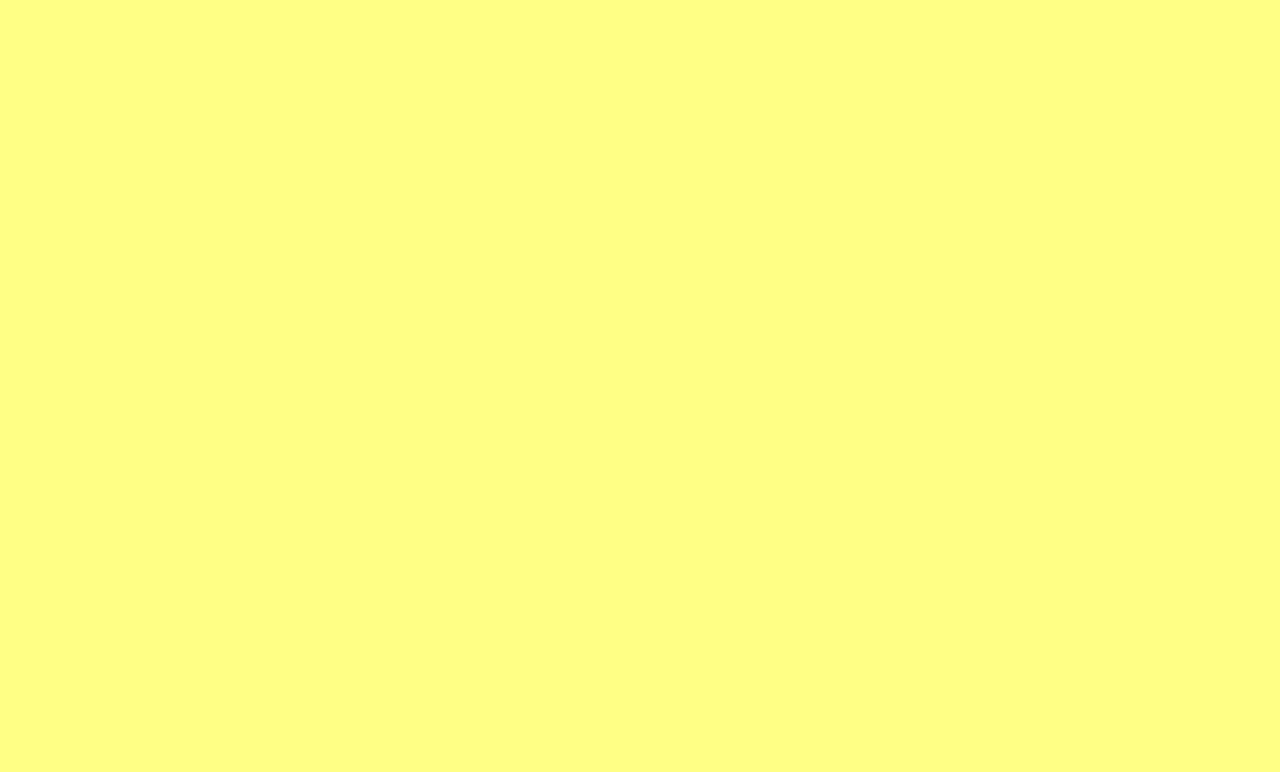
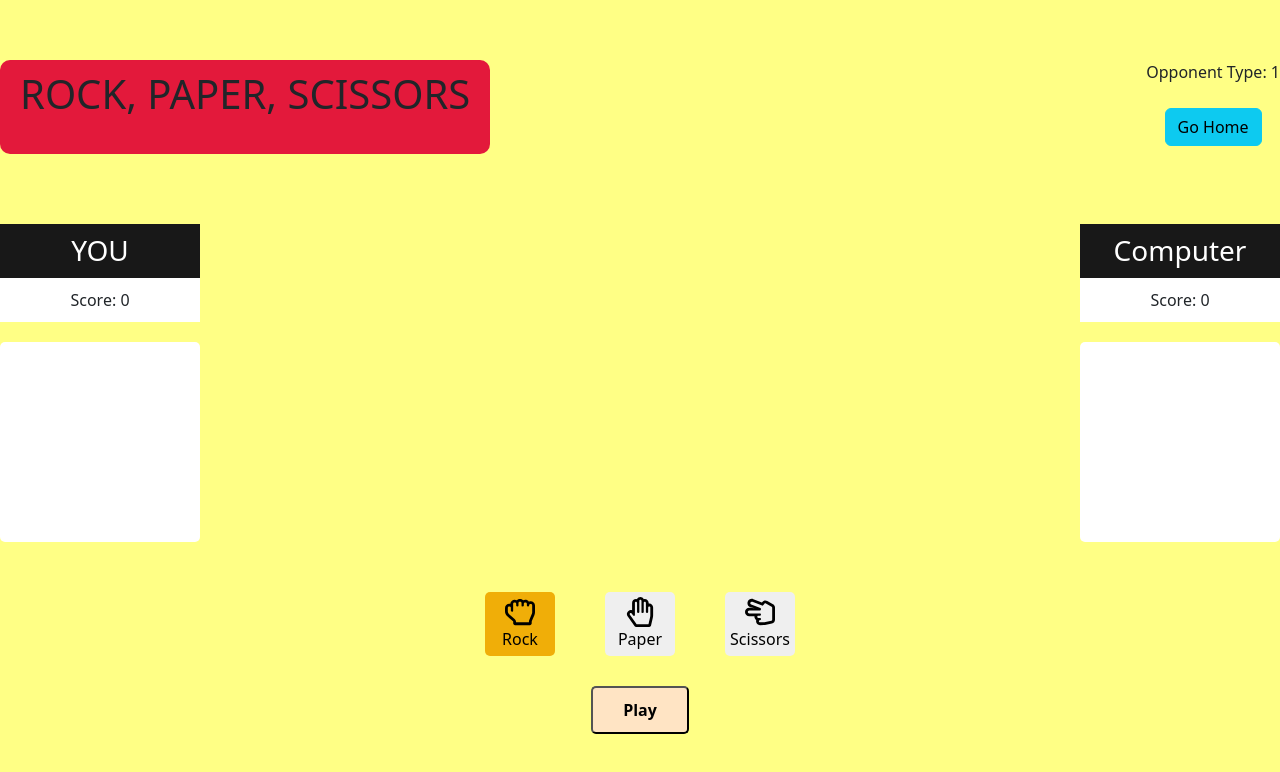
Before and after one commit to HoRay86/rock_paper, a React app: page /rock_paper/game/1 in a window 1280 px wide. Before the commit this address had no page. Shown: the top 772 px of the page. Built offline with nearby package versions, Linux system fonts and the light colour scheme; the HTML template or start-up script is replaced by a standard one.

Commit message:
edit navigate  path

```diff
--- a/src/App.tsx
+++ b/src/App.tsx
@@ -6,12 +6,11 @@ import GamePage from "./GamePage";
 
 function App() {
   return (
-
     <Router>
-        <Routes>
-          <Route path="/" element={<Home />} />
-          <Route path="/game/:playerType" element={<GamePage />} />
-        </Routes>
+      <Routes>
+        <Route path="/rock_paper/" element={<Home />} />
+        <Route path="/rock_paper/game/:playerType" element={<GamePage />} />
+      </Routes>
     </Router>
   );
 }
--- a/src/GamePage.tsx
+++ b/src/GamePage.tsx
@@ -13,7 +13,7 @@ const GamePage = () => {
   const navigate = useNavigate();
   const { playerType } = useParams();
   const navigateToHome = () => {
-    navigate("/");
+    navigate("/rock_paper/");
   };
   const [playerHand, setPlayerHand] = useState(0);
   const [computerHand, setComputerrHand] = useState(0);
@@ -23,11 +23,10 @@ const GamePage = () => {
     winner: "",
     message: "",
   });
-const [score, setScore] = useState({
-    player:0,
-    computer:0
-})
-
+  const [score, setScore] = useState({
+    player: 0,
+    computer: 0,
+  });
 
   useEffect(() => {
     if (runTimer && timer > 0) {
@@ -57,7 +56,7 @@ const [score, setScore] = useState({
   ];
 
   const selectionOption = (handIndex: number) => {
-    setResults({winner: "", message: ""})
+    setResults({ winner: "", message: "" });
     setPlayerHand(handIndex);
   };
   const generateComputerHand = () => {
@@ -66,7 +65,7 @@ const [score, setScore] = useState({
   };
 
   const start = () => {
-    setResults({winner: "", message: ""})
+    setResults({ winner: "", message: "" });
     setRunTimer(true);
     generateComputerHand();
   };
@@ -78,37 +77,37 @@ const [score, setScore] = useState({
       options[computerHand].name === "paper"
     ) {
       setResults({ winner: "Computer", message: " You lose" });
-      setScore({...score, computer: score.computer+1})
+      setScore({ ...score, computer: score.computer + 1 });
     } else if (
       options[playerHand].name === "rock" &&
       options[computerHand].name === "scissors"
     ) {
       setResults({ winner: "You", message: " You win !!!" });
-      setScore({...score, player: score.player+1})
+      setScore({ ...score, player: score.player + 1 });
     } else if (
       options[playerHand].name === "paper" &&
       options[computerHand].name === "rock"
     ) {
       setResults({ winner: "You", message: " You win" });
-      setScore({...score, player: score.player+1})
+      setScore({ ...score, player: score.player + 1 });
     } else if (
       options[playerHand].name === "paper" &&
       options[computerHand].name === "scissors"
     ) {
       setResults({ winner: "Computer", message: " You lose" });
-      setScore({...score, computer: score.computer+1})
+      setScore({ ...score, computer: score.computer + 1 });
     } else if (
       options[playerHand].name === "scissors" &&
       options[computerHand].name === "paper"
     ) {
       setResults({ winner: "You", message: " You win" });
-      setScore({...score, player: score.player+1})
+      setScore({ ...score, player: score.player + 1 });
     } else if (
       options[playerHand].name === "scissors" &&
       options[computerHand].name === "rock"
     ) {
       setResults({ winner: "Computer", message: " You lose" });
-      setScore({...score, computer: score.computer+1})
+      setScore({ ...score, computer: score.computer + 1 });
     }
   };
 
@@ -136,7 +135,7 @@ const [score, setScore] = useState({
       </div>
       <div className={styles.results}>
         <div className={styles.playerHand}>
-        {runTimer && (
+          {runTimer && (
             <div className={styles.playerShake}>{options[0].icon}</div>
           )}
           {results?.winner && (
@@ -151,7 +150,10 @@ const [score, setScore] = useState({
           {runTimer && <p className={styles.timer}> {timer}</p>}
           {results?.winner && (
             <>
-              <p> <b> WINNER :</b>  {results.winner}</p>
+              <p>
+                {" "}
+                <b> WINNER :</b> {results.winner}
+              </p>
               <p> {results.message}</p>
             </>
           )}
--- a/src/Home.tsx
+++ b/src/Home.tsx
@@ -5,13 +5,13 @@ const Home = () => {
   const navigate = useNavigate();
 
   const navigateToGamePage = (opponentType: string) => {
-    navigate(`/game/${opponentType}`);
+    navigate(`/rock_paper/game/${opponentType}`);
   };
   const playWithComputer = () => navigateToGamePage("computer");
   const playWithFriend = () => navigateToGamePage("friend");
 
   return (
-    <div className={styles.homepageCtn} >
+    <div className={styles.homepageCtn}>
       <div className={styles.homePage}>
         <h1> Rock, Paper, Scissors</h1>
 
```
